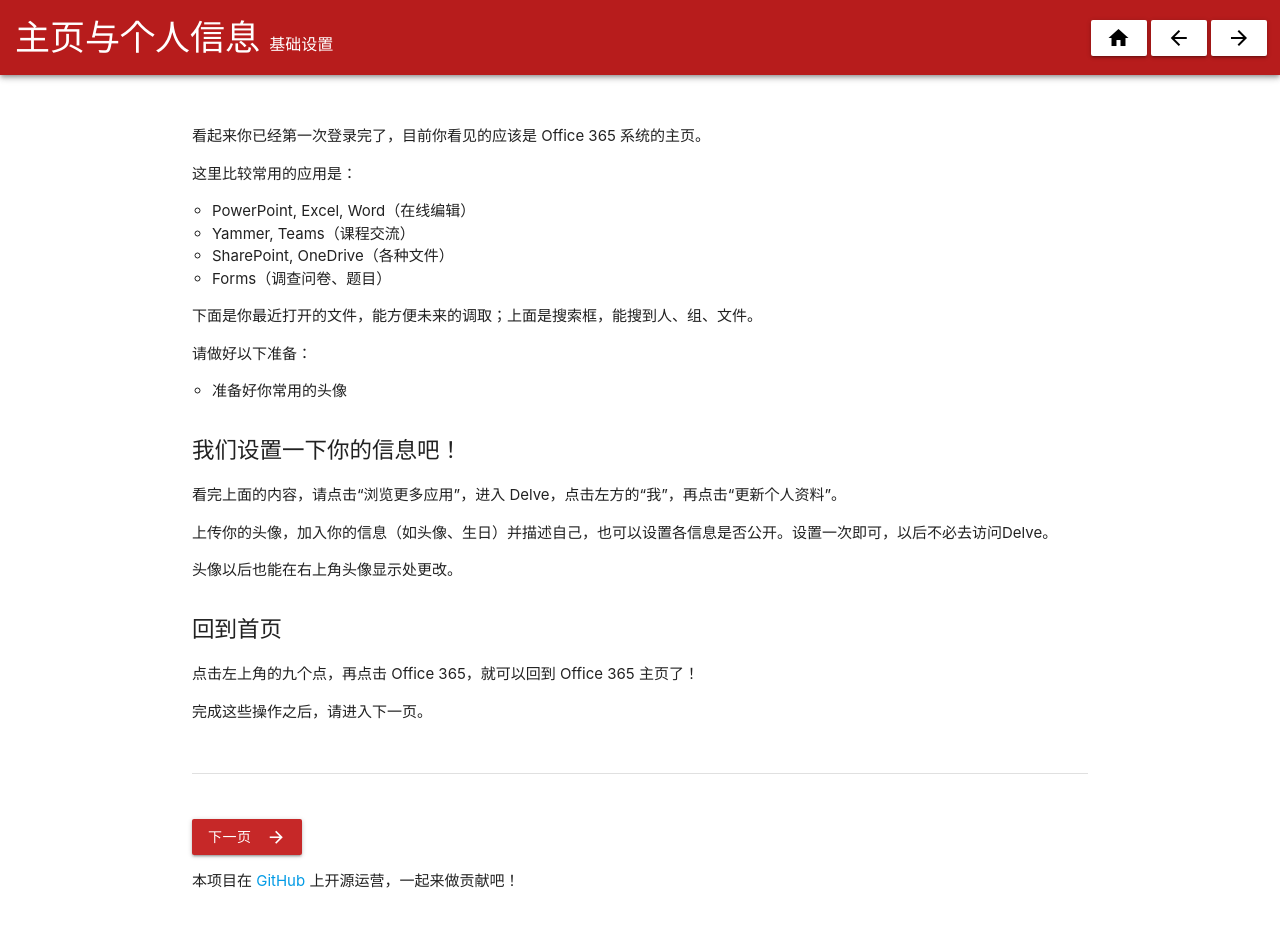
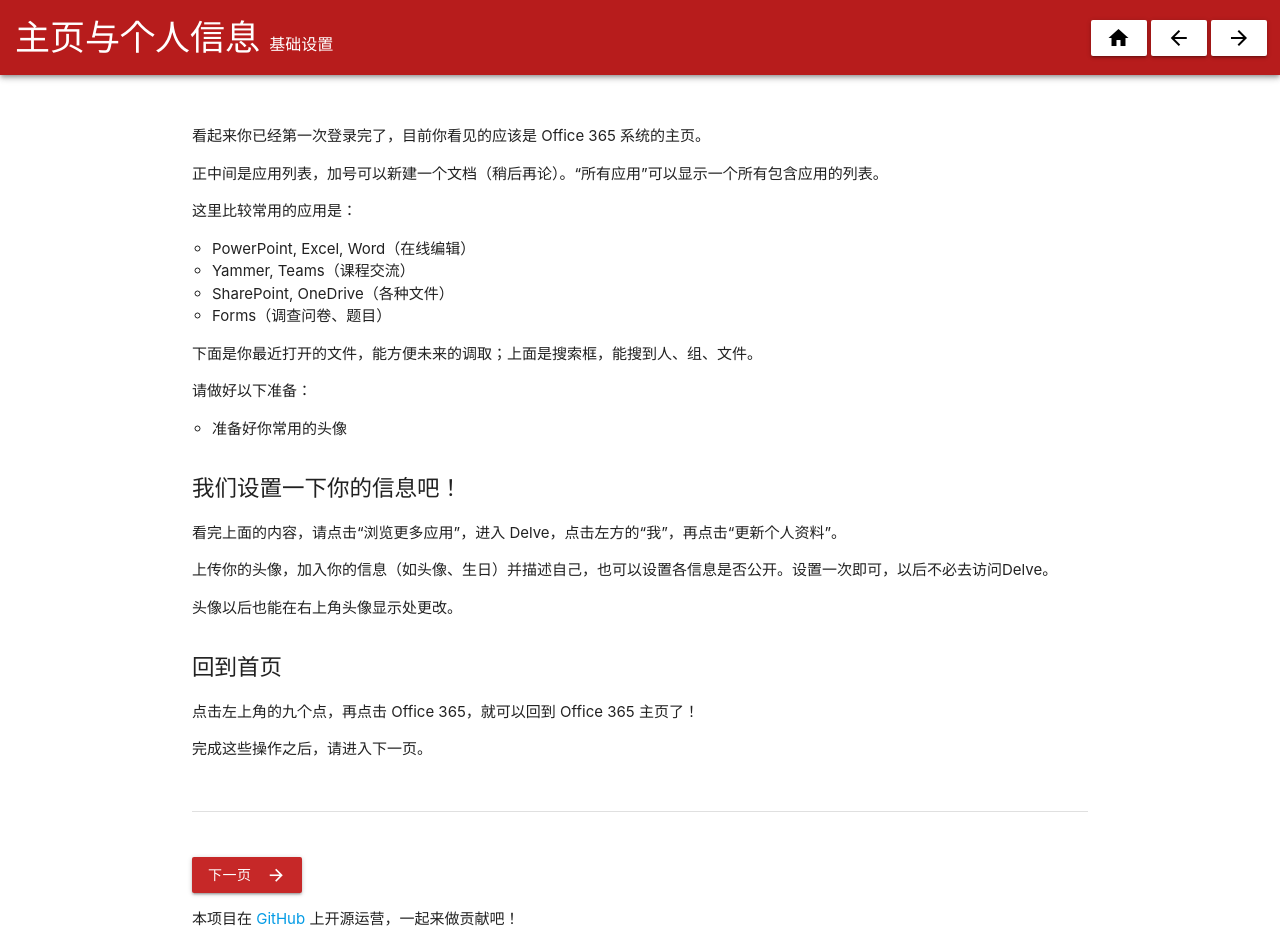
Before and after one commit to pkuschool/intro, a Jekyll site: the page built from 12-Hub.md, in a window 1280 px wide. Built offline with Jekyll 4.4.1, drawn with Linux system fonts in a browser that asks for light colours; nearby versions of some CDN libraries; our own code applies the rules of GitHub Pages for plain Markdown files; before the commit the page ends 908 px from its top, so only the background shows below that.

Commit message:
Update 12-Hub.md

```diff
--- a/12-Hub.md
+++ b/12-Hub.md
@@ -9,6 +9,8 @@ description: 基础设置
 ---
 
 看起来你已经第一次登录完了，目前你看见的应该是 Office 365 系统的主页。
+
+正中间是应用列表，加号可以新建一个文档（稍后再论）。“所有应用”可以显示一个所有包含应用的列表。
 
 这里比较常用的应用是：
 
```
